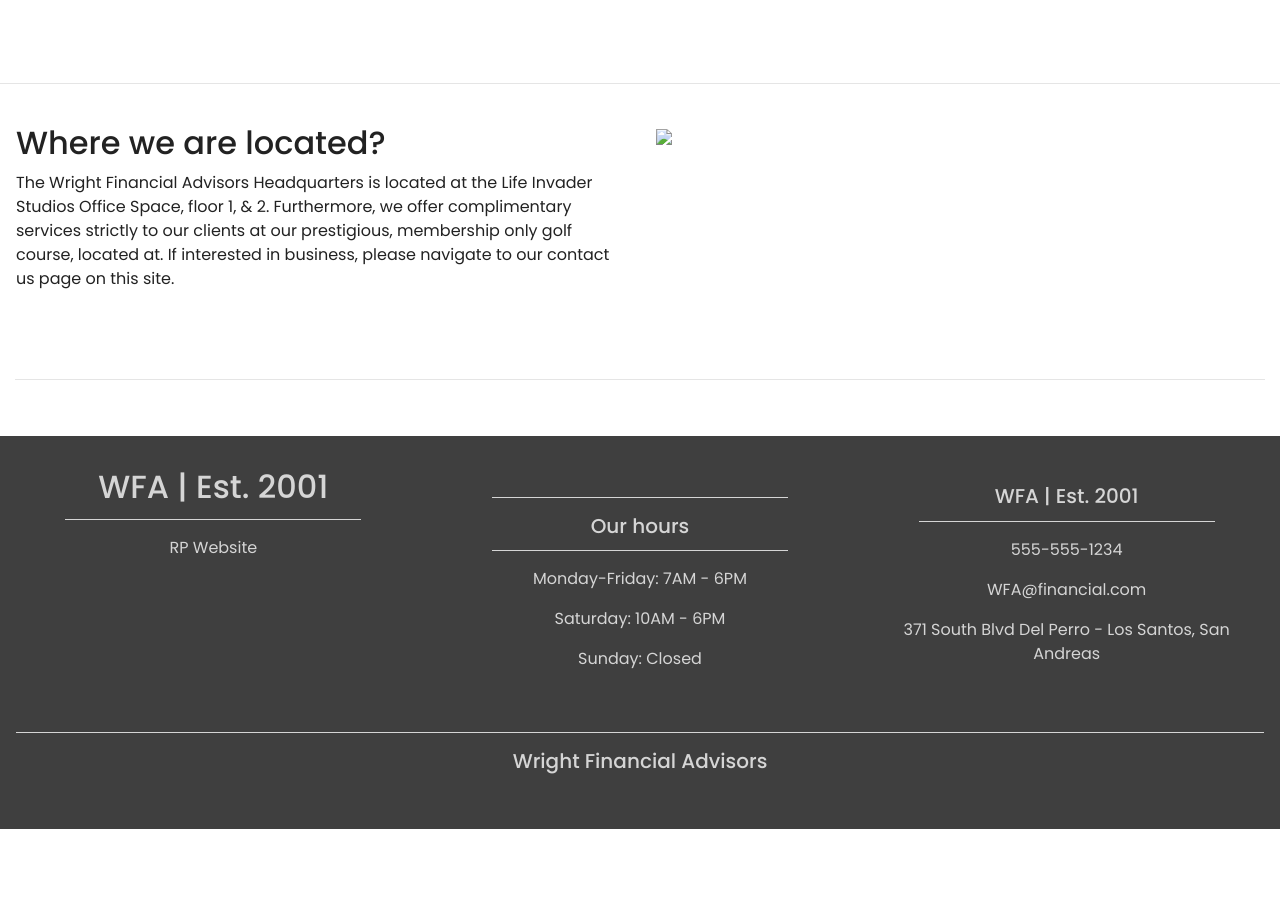
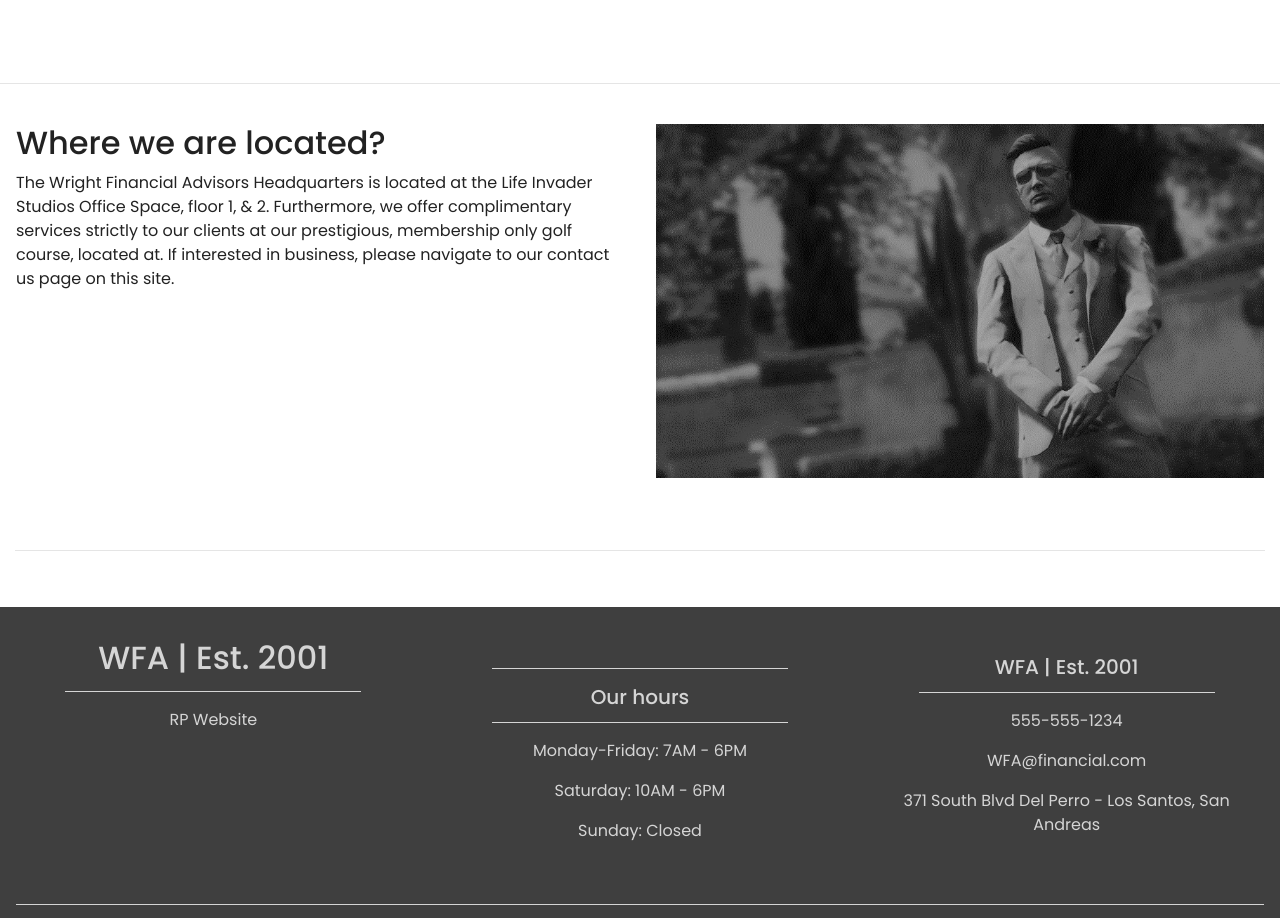
Before and after one commit to Im2Slothy/WFA, a plain HTML site: page index.html in a window 1280 px wide. Shown: the part 860-1778 px from the top of the page. Before the commit the page ends 1689 px from the top, so only its background shows below. Drawn offline with nearby package versions, Linux system fonts and the light colour scheme.

Commit message:
Update index.html

```diff
--- a/index.html
+++ b/index.html
@@ -108,7 +108,7 @@
         If interested in business, please navigate to our contact us page on this site.</p>
 		</div>
 		<div class="col-lg-6">
-			<img src="img/cemetary.png" class="img-fluid">
+			<img src="img/cemetery.png" class="img-fluid">
 		</div>
 	</div>
 	<hr class="my-4">
```
